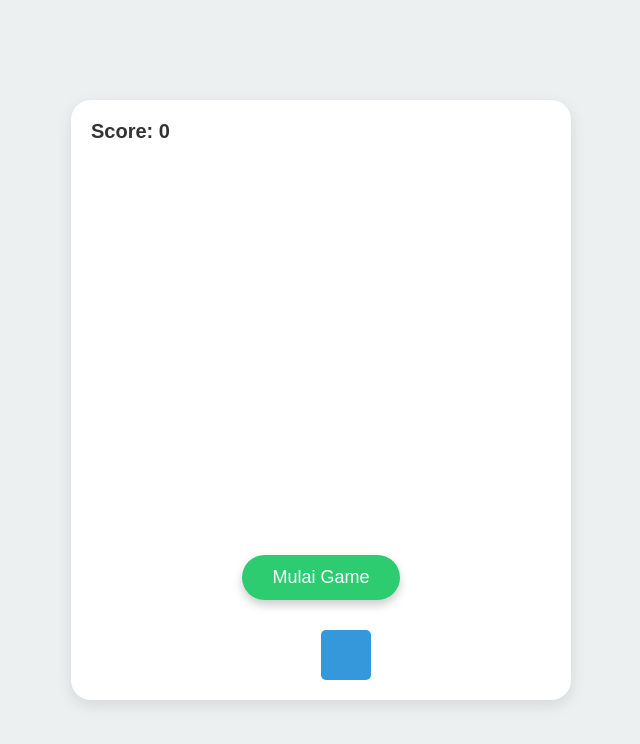
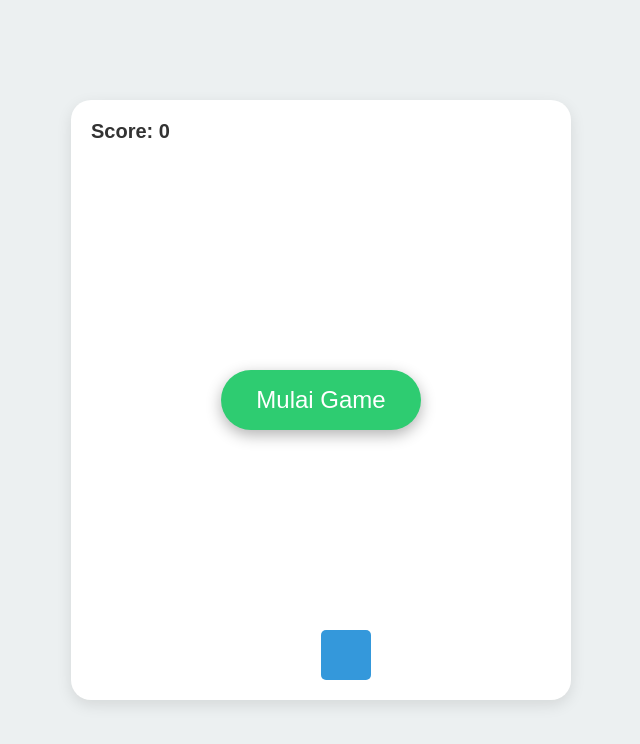
Before and after one commit to lenrong/testtest, a plain HTML site: page index.html in a window 1280 px wide. Shown: the whole page, without its empty margins (319-959 px from the left). Drawn offline with Linux system fonts and the light colour scheme.

Commit message:
Update style.css

```diff
--- a/style.css
+++ b/style.css
@@ -63,23 +63,32 @@ body {
 
 #startButton {
     position: absolute;
-    bottom: 100px;
-    padding: 12px 30px;
-    font-size: 18px;
+    width: 200px; /* Membuat tombol lebih besar */
+    height: 60px; /* Membuat tombol lebih besar */
+    font-size: 24px; /* Membuat teks lebih besar */
     background-color: #2ecc71;
     color: white;
     border: none;
     border-radius: 30px;
     cursor: pointer;
     transition: background-color 0.3s ease;
-    box-shadow: 0 5px 10px rgba(0, 0, 0, 0.2);
+    box-shadow: 0 5px 15px rgba(0, 0, 0, 0.3);
+    text-align: center;
+    display: flex;
+    justify-content: center;
+    align-items: center;
+    opacity: 1;
 }
 
 #startButton:hover {
     background-color: #27ae60;
-    box-shadow: 0 8px 15px rgba(0, 0, 0, 0.3);
+    box-shadow: 0 8px 20px rgba(0, 0, 0, 0.4);
 }
 
 #startButton:focus {
     outline: none;
 }
+
+#startButton:active {
+    transform: scale(0.98); /* Memberikan efek tombol ditekan */
+}
```
